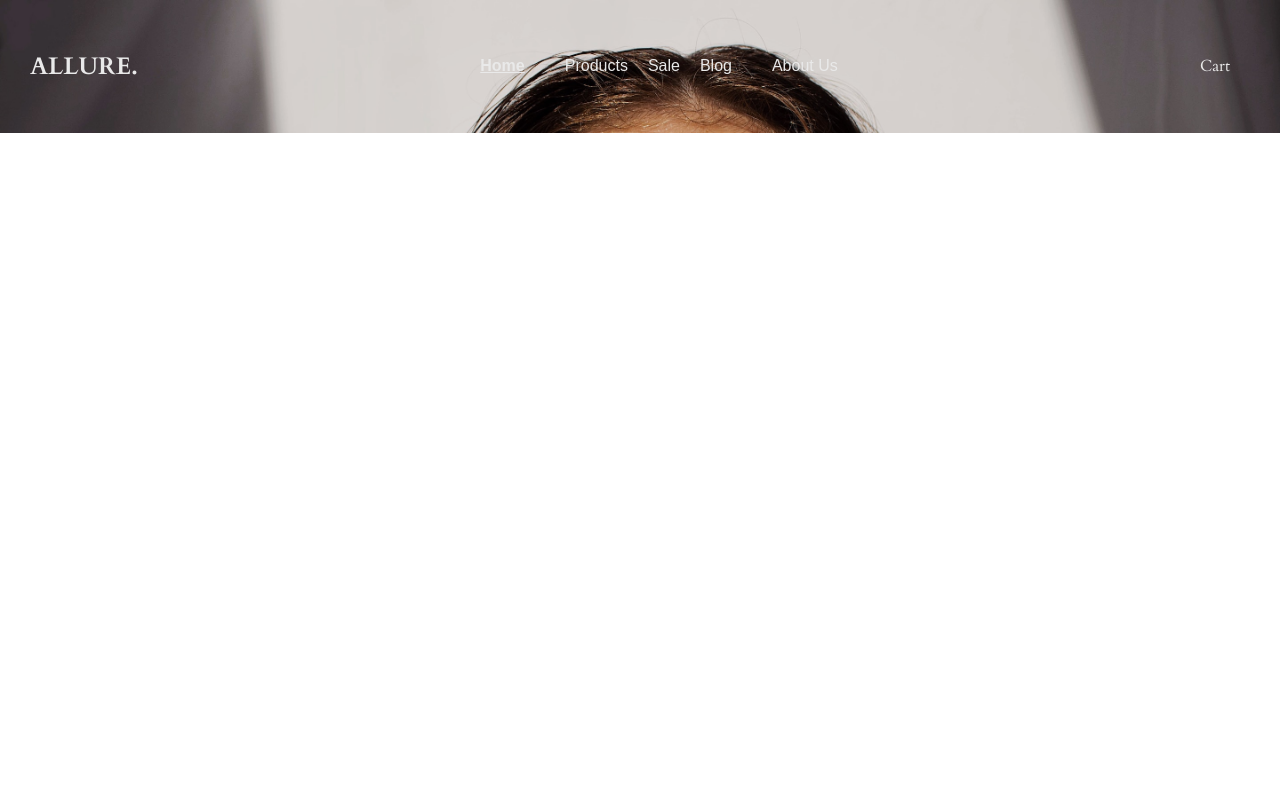
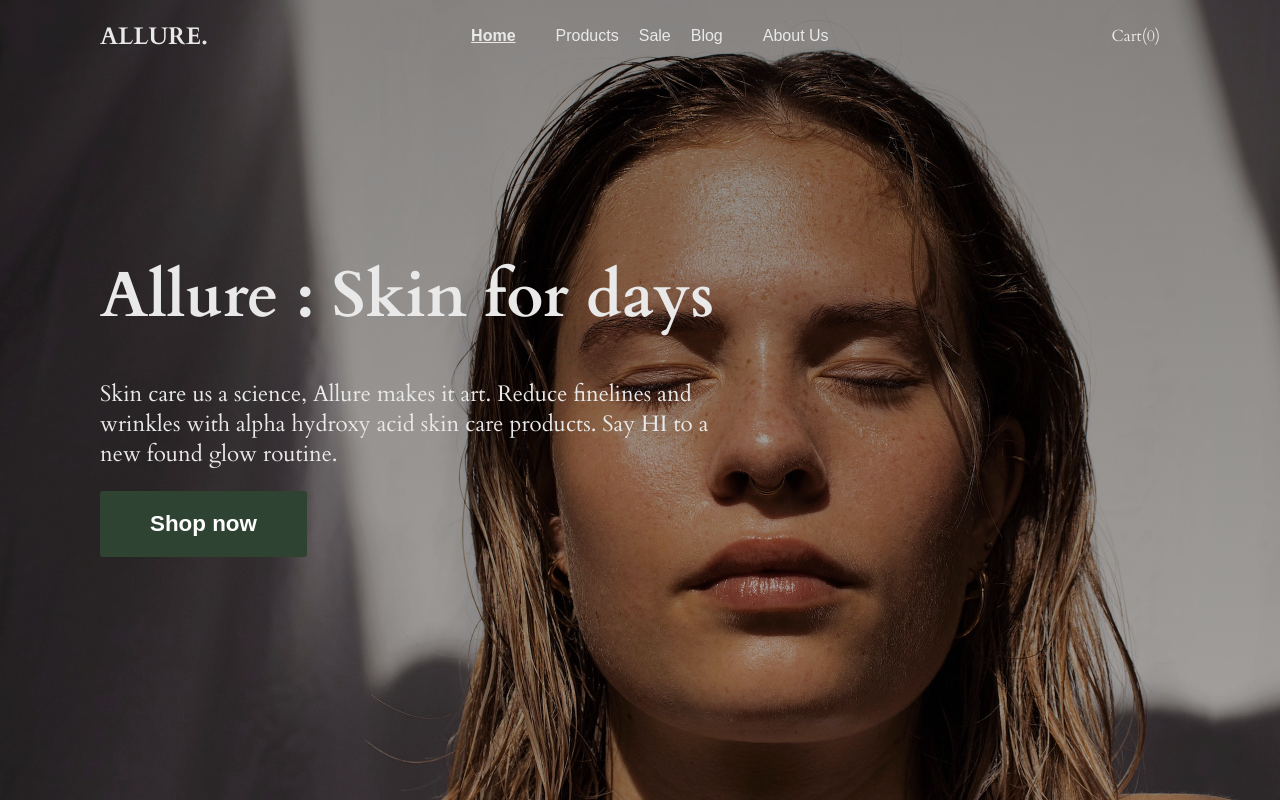
Before and after one commit to PrimoCrypt/skincare-ecommerce, a Vue app: page / in a window 1280 px wide. Shown: the top 800 px of the page. Built offline with nearby package versions, Linux system fonts and the light colour scheme.

Commit message:
Feat: Added image close to footer and Made the Home Header functional

```diff
--- a/src/App.vue
+++ b/src/App.vue
@@ -25,6 +25,7 @@ body {
 }
 
 #app {
+    width: 100%;
     font-family: Avenir, Helvetica, Arial, sans-serif;
     -webkit-font-smoothing: antialiased;
     -moz-osx-font-smoothing: grayscale;
--- a/src/components/NavBar.vue
+++ b/src/components/NavBar.vue
@@ -1,6 +1,6 @@
 <template>
     <nav>
-        <h1>ALLURE.</h1>
+        <h1>{{ pageNameHeader }}.</h1>
         <div class="nav-link-center">
             <router-link to="/">Home</router-link>
             <router-link to="/products">Products</router-link>
@@ -9,14 +9,23 @@
             <router-link to="/about">About Us</router-link>
         </div>
         <span>
-            <router-link to="/cart">Cart</router-link>
+            <router-link to="/cart">Cart({{ totalCartItems }})</router-link>
         </span>
     </nav>
 </template>
 
 <script>
+import { ref } from 'vue'
+import pageData from './pageData.js'
+
 export default{
+    setup(){
+        const { pageNameHeader } = pageData()
+        const totalCartItems = ref(0)
 
+
+        return{ pageNameHeader , totalCartItems}
+    }
 }
 </script>
 
@@ -25,8 +34,6 @@ nav {
     display: flex;
     align-items: center;
     flex-direction: row;
-    padding: 30px;
-
 }
 
 .nav-link-center {
--- /dev/null
+++ b/src/components/footer/FooterImage.vue
@@ -0,0 +1,12 @@
+<template>
+    <div class="footer-image"></div>
+</template>
+
+
+<style>
+.footer-image{
+    background: url("../../assets/FooterImage.png") no-repeat ;
+    background-size: cover;
+    height: 100vh;
+}
+</style>
--- /dev/null
+++ b/src/components/pageData.js
@@ -0,0 +1,15 @@
+import { ref, computed } from 'vue';
+
+const pageData = () => {
+  const pageName = ref('Allure');
+
+  const pageNameHeader = computed(() => {
+    return pageName.value.toUpperCase();
+  });
+  const totalCartItem = ref(0)
+
+
+  return { pageName, pageNameHeader };
+};
+
+export default pageData;
--- a/src/views/HomeView.vue
+++ b/src/views/HomeView.vue
@@ -1,22 +1,71 @@
 <template>
   <div class="home">
-    <NavBar />
+    <div class="homeHeader">
+      <NavBar />
+      <div class="homeHeaderMid">
+        <h3>{{ pageName }} : Skin for days</h3>
+        <p>Skin care us a science, {{ pageName }} makes it art. Reduce finelines and wrinkles with alpha hydroxy acid skin care products. Say HI to a new found glow routine.</p>
+        <button @click="navigateToProductView">Shop now</button>
+      </div>
+    </div>
   </div>
+  <FooterImage />
 </template>
 
 <script>
+import FooterImage from '@/components/footer/FooterImage.vue'
+import pageData from '@/components/pageData.js'
 import NavBar from '@/components/NavBar.vue'
+import { useRouter,useRoute } from 'vue-router';
 
 export default {
   name: 'Home',
-  components: { NavBar }
+  components: { NavBar, FooterImage},
+  setup(){
+    const { pageName } = pageData()
+    const router = useRouter();
+    const route = useRoute();
+    const navigateToProductView = ()=>{
+        router.push('/products')
+    }
+
+
+    return{ pageName, navigateToProductView }
+  }
 }
 </script>
 
-<style>
-.home{
-  height: 100%;
-  background: url('/src/assets/HomeHeaderImage.jpeg') #f00 no-repeat;
+<style scoped>
+
+.homeHeader{
+  height: 120vh;
+  background: linear-gradient(rgba(0, 0, 0, 0.372), rgba(0, 0, 0, 0.194)), url('/src/assets/HomeHeaderImage.jpeg') no-repeat;
   background-size: cover;
-  }
+  padding: 0 100px;
+
+}
+
+.homeHeaderMid{
+  width: 60%;
+  text-align: left;
+}
+
+.homeHeaderMid h3{
+  font-size: 4rem;
+  margin: 180px 0 40px 0;
+}
+
+.homeHeaderMid p{
+  font-size: 1.4rem;
+}
+
+.homeHeaderMid button{
+    border: none;
+    background: #2F4333;
+    color: white;
+    font-size: 1.4rem;
+    border-radius: 3px;
+    font-weight: bold;
+    padding: 20px 50px;
+}
 </style>
```
Also changed, not shown: src/assets/FooterImage.png (added), src/components/footer/Footer.vue (added).
